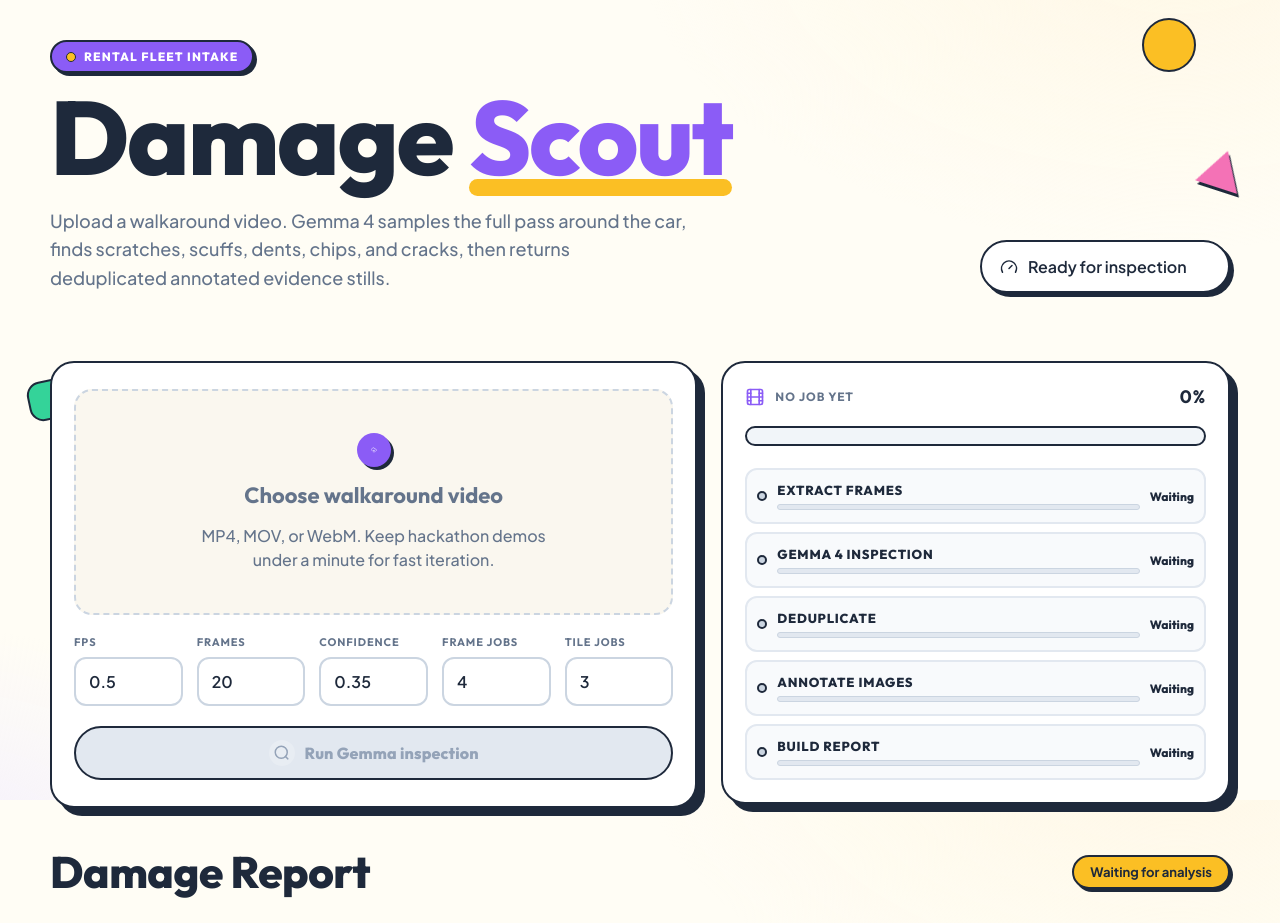
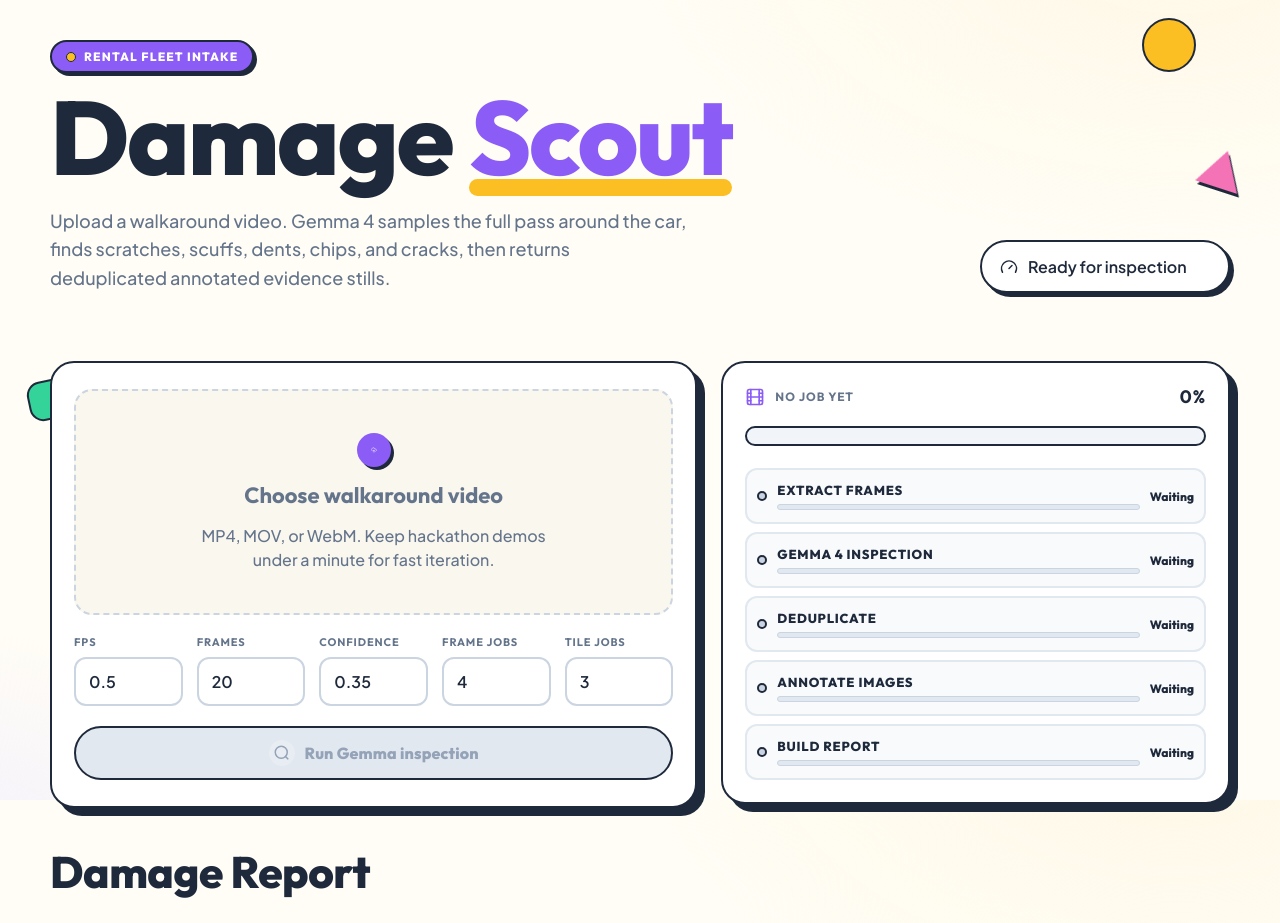
Before and after one commit to am-will/gemma-demos, a React (Vite) app in the folder car-damage/: page / in a window 1280 px wide. Shown: the top 923 px of the page. Built offline with nearby package versions, Linux system fonts and the light colour scheme.

Commit message:
Remove report item count pill

```diff
--- a/car-damage/src/main.jsx
+++ b/car-damage/src/main.jsx
@@ -238,15 +238,14 @@
       <section className="report">
         <div className="sectionTitle">
           <h2>Damage Report</h2>
-          <div className="sectionActions">
-            <span>{report ? `${report.totalDamageItems} item${report.totalDamageItems === 1 ? "" : "s"}` : "Waiting for analysis"}</span>
-            {report ? (
+          {report ? (
+            <div className="sectionActions">
               <a href={`/outputs/jobs/${job.id}`} target="_blank" rel="noreferrer">
                 <FolderOpen size={16} />
                 Output folder
               </a>
-            ) : null}
-          </div>
+            </div>
+          ) : null}
         </div>
 
         {complete && report ? (
```
